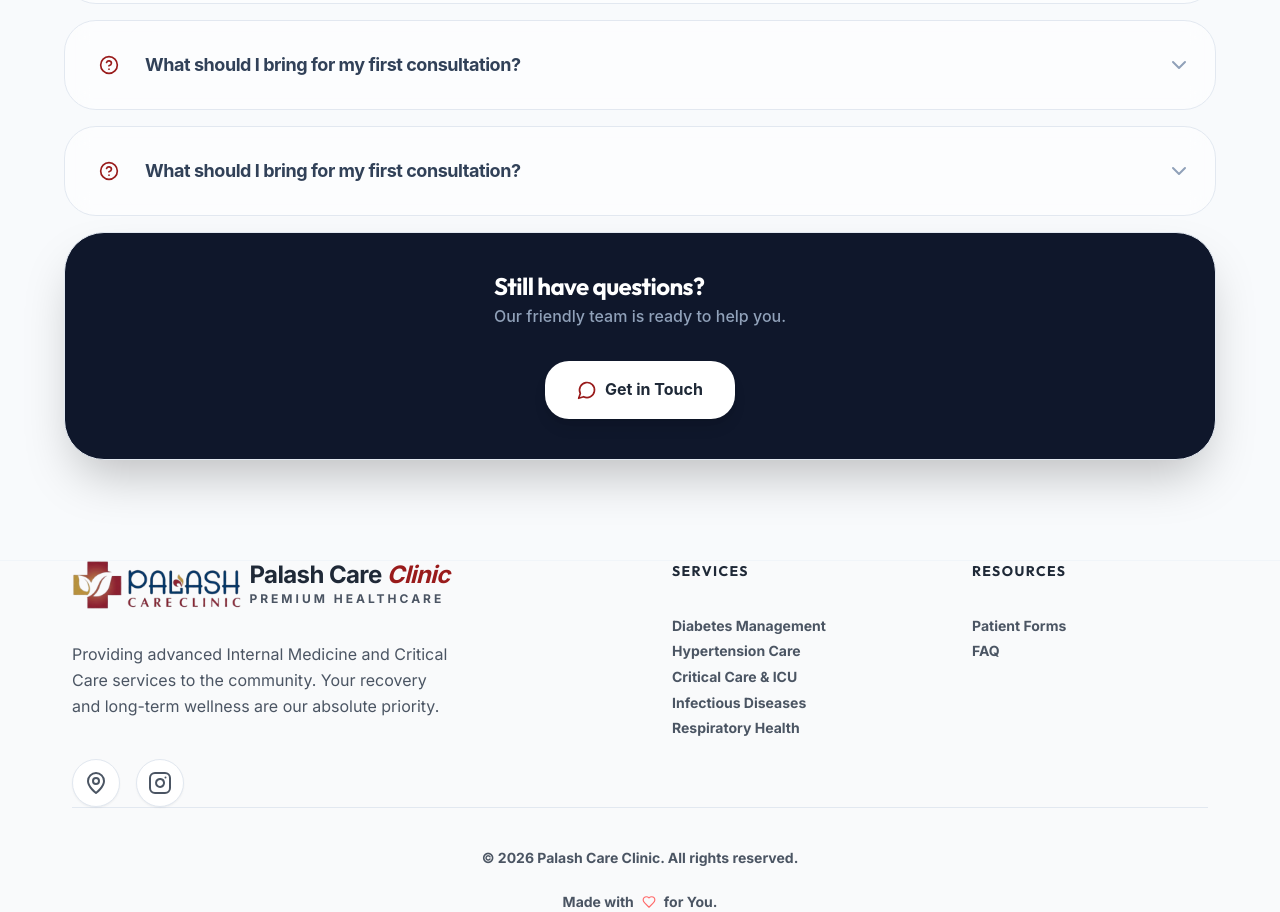
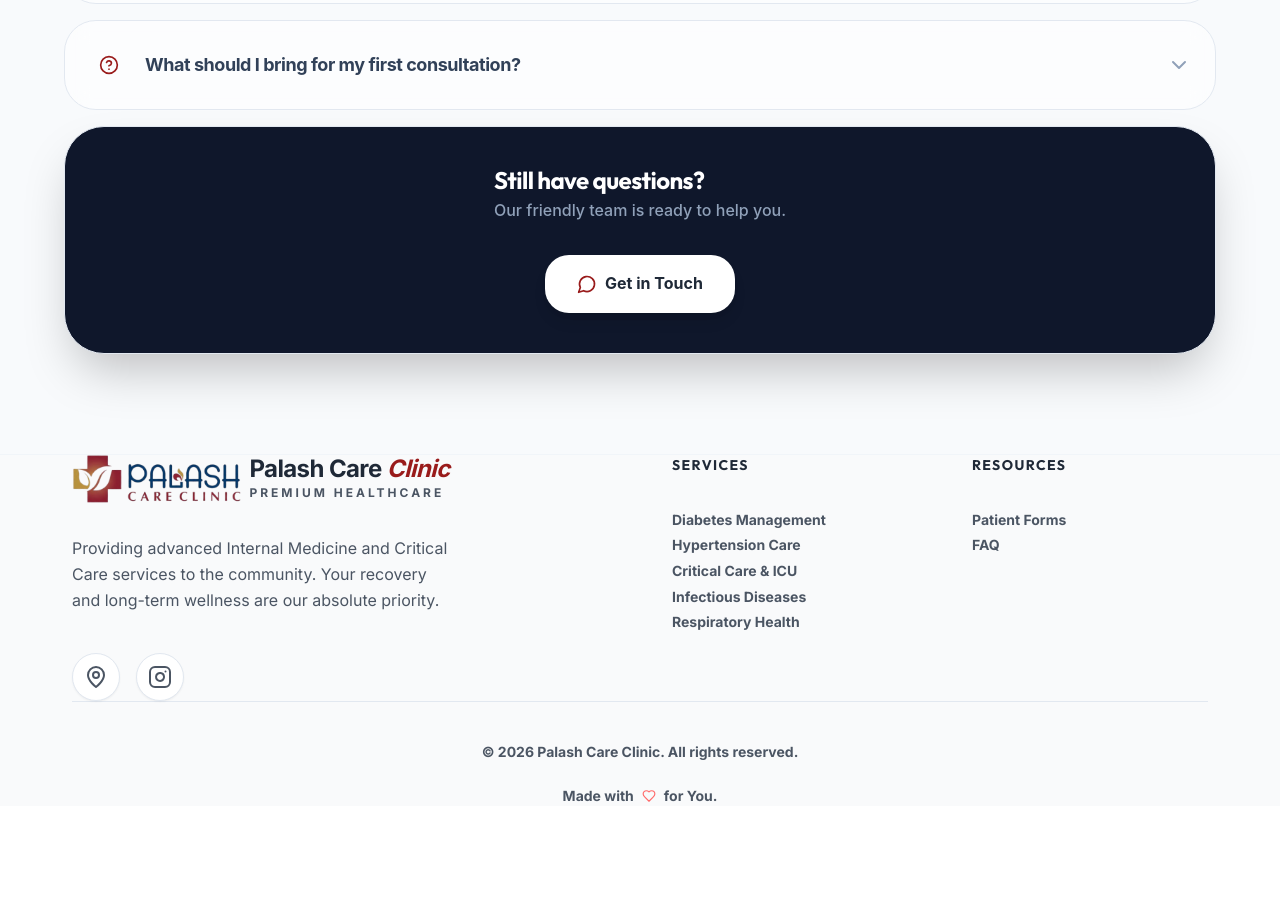
Before and after one commit to Dhruv-mavani/palashcareclinic, a React (Vite) app: page / in a window 1280 px wide. Shown: the part 6529-7441 px from the top of the page. After the commit the page ends 7335 px from the top, so only its background shows below. Built offline with nearby package versions, Linux system fonts and the light colour scheme.

Commit message:
Update Faq.tsx
DELETED the extra FAQ

```diff
--- a/src/components/Faq.tsx
+++ b/src/components/Faq.tsx
@@ -18,10 +18,6 @@ const faqs = [
     {
         question: "Is Dr. Hardik Patel affiliated with any hospitals?",
         answer: "Dr. Hardik Patel has extensive experience and training from Lilavati Hospital, Mumbai, and is affiliated with several leading hospitals in the city for advanced inpatient and ICU care."
-    },
-    {
-        question: "What should I bring for my first consultation?",
-        answer: "Please bring your previous medical records, current prescriptions, latest blood report findings, and any relevant imaging (X-rays/CT scans) to help Dr. Patel provide a comprehensive evaluation."
     },
     {
         question: "What should I bring for my first consultation?",
```
